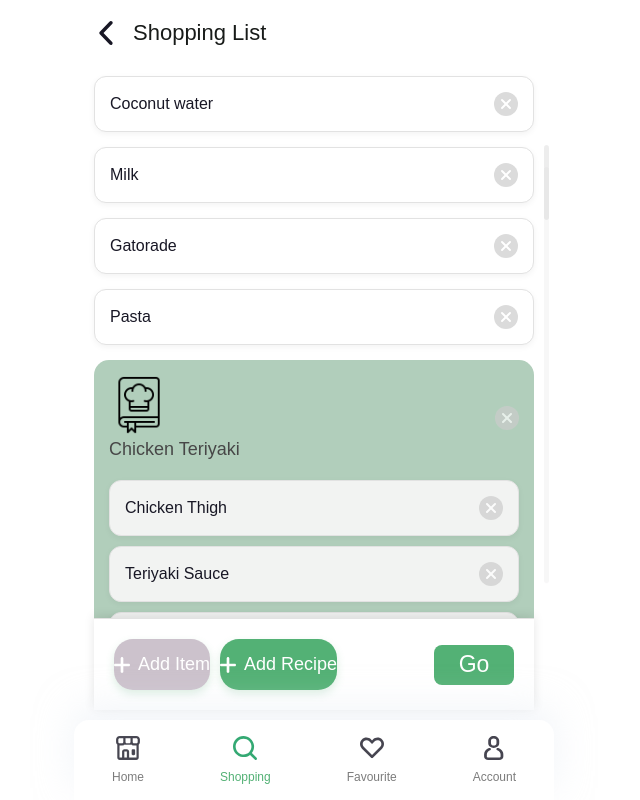
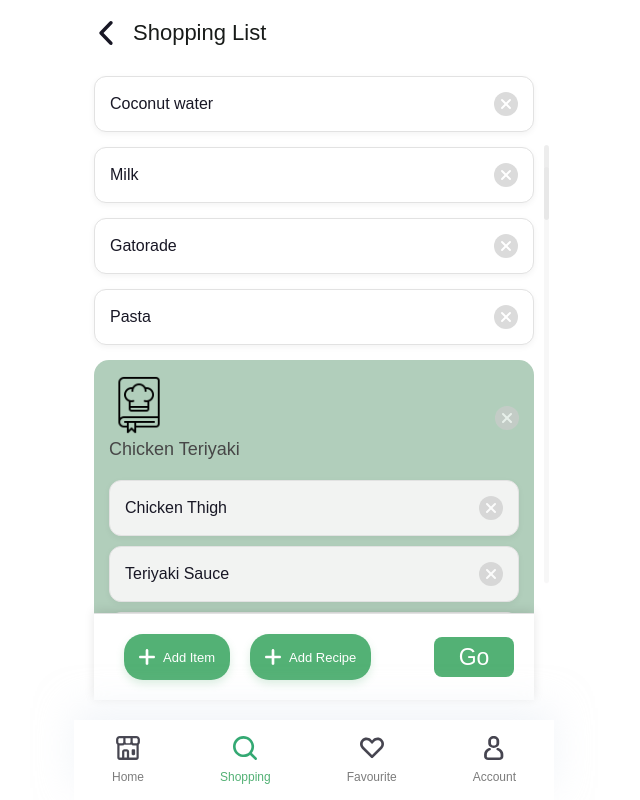
Before and after one commit to DaftGorillaz/Grocerify, a React (Create React App) app in the folder front-end/: page /shopping in a window 1280 px wide. Shown: the whole page, without its empty margins (326-966 px from the left). Built offline with nearby package versions, Linux system fonts and the light colour scheme; a web font is replaced by a local one.

Commit message:
Fixed button padding and margins withasdsdfd

```diff
--- a/front-end/src/components/BottomNavigation.css
+++ b/front-end/src/components/BottomNavigation.css
@@ -7,7 +7,7 @@
   margin: 0 auto;
   height: 80px;
   background-color: #FFFFFF;
-  border-radius: 15px 15px 0 0;
+  /* border-radius: 15px 15px 0 0; */
   display: flex;
   justify-content: space-around;
   align-items: center;
--- a/front-end/src/components/GeneratedListPage.css
+++ b/front-end/src/components/GeneratedListPage.css
@@ -6,7 +6,7 @@
   display: flex;
   flex-direction: column;
   overflow-y: auto;
-  padding-bottom: 100px;
+  /* padding-bottom: 100px; */
   background-color: #FFFFFF;
 }
 
@@ -248,7 +248,7 @@
   padding: 20px;
   gap: 15px;
   position: sticky;
-  bottom: 70px;
+  bottom: 80px;
   background-color: white;
   box-shadow: 0 -2px 10px rgba(0, 0, 0, 0.1);
   z-index: 10;
@@ -261,7 +261,7 @@
   color: white;
   border: none;
   border-radius: 19px;
-  padding: 15px 0;
+  padding: 15px;
   font-size: 18px;
   font-weight: 400;
   cursor: pointer;
--- a/front-end/src/components/ShoppingPage.css
+++ b/front-end/src/components/ShoppingPage.css
@@ -150,7 +150,7 @@
 .action-button {
   display: flex;
   align-items: center;
-  padding: 10px 15px;
+  padding: 10px 10px 10px 10px;
   border: none;
   border-radius: 8px;
   font-family: 'ADLaM Display', sans-serif;
@@ -162,10 +162,16 @@
 
 .recipe-button {
   background-color: #53B175 !important;
+  font-size: 13px !important;
 }
 
 .item-button {
-  background-color: rgba(170, 153, 170, 0.6) !important;
+  background-color: #53B175 !important;
+  font-size: 13px !important;
+  padding-left: 10px;
+  padding-right: 10px;
+  margin-right: 10px;
+  margin-left: 10px;
 }
 
 .button-icon {
```
